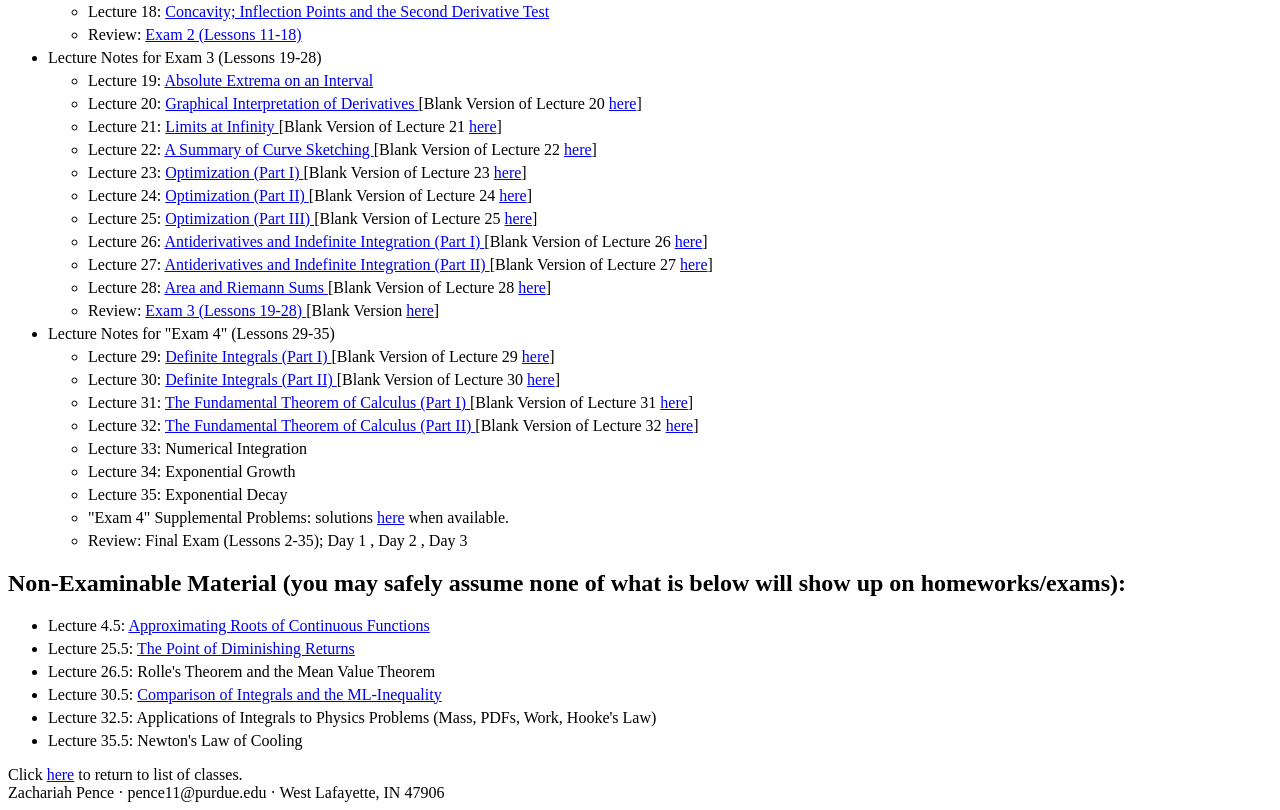
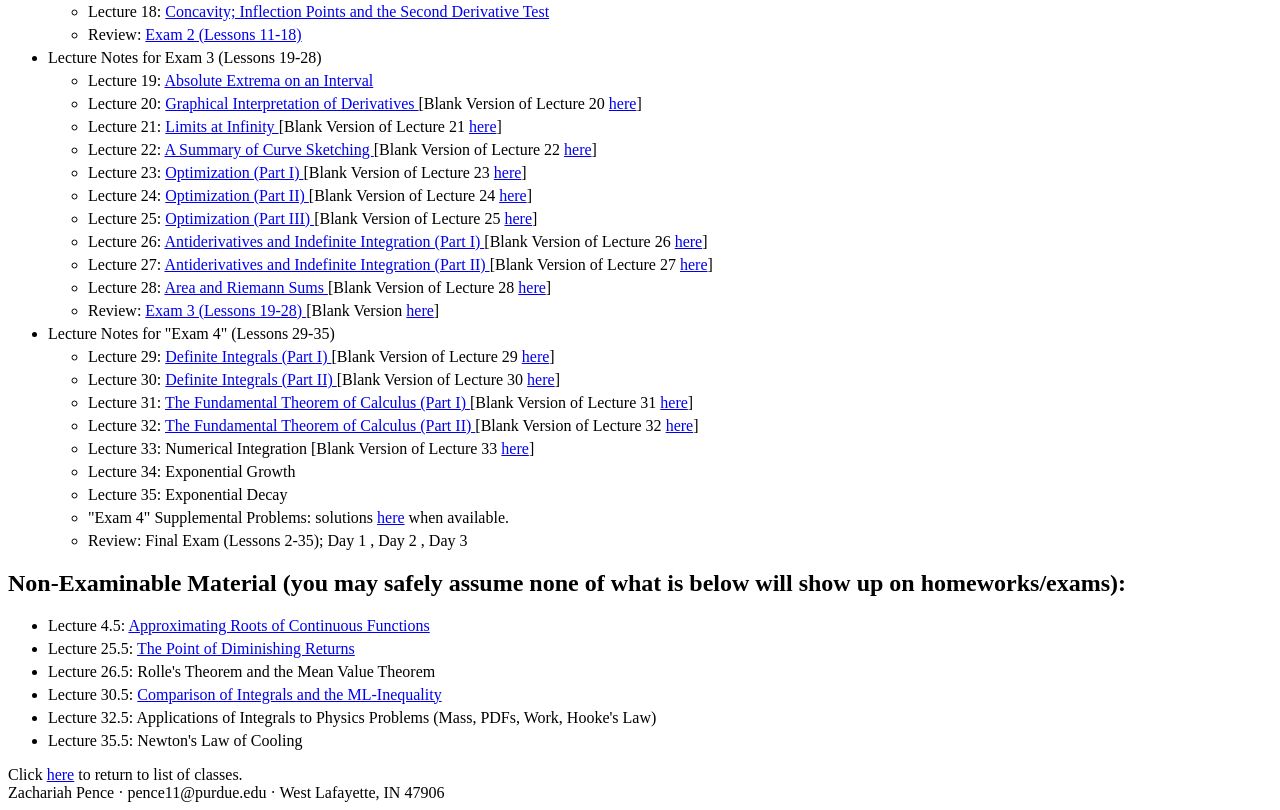
Before and after one commit to zachariah-pence/zachariah-pence.github.io, a plain HTML site: page teaching/ma16010_202710.html in a window 1280 px wide. Shown: the part 584-1394 px from the top of the page. Drawn offline with Linux system fonts and the light colour scheme.

Commit message:
blank lec 33

```diff
--- a/teaching/ma16010_202710.html
+++ b/teaching/ma16010_202710.html
@@ -199,6 +199,7 @@
 			<li>Lecture 33: <!--<a href="ma16010/notes_html/lec33.html"> -->
 				Numerical Integration
 			<!--</a>-->
+			[Blank Version of Lecture 33 <a href="ma16010/notes/lec33_blank.pdf">here</a>]
 			</li>
 			<li>Lecture 34: <!--<a href="ma16010/notes_html/lec34.html"> -->
 				Exponential Growth
```
Also changed, not shown: 3 other files.
